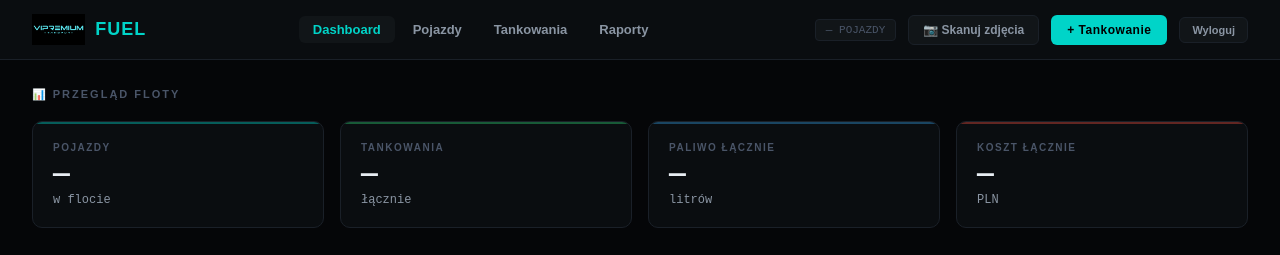
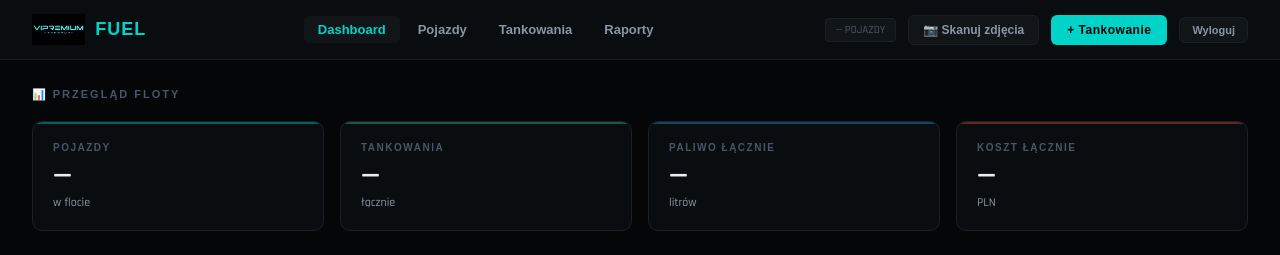
Before and after one commit to MRogos/FLEETFUEL, a plain HTML site: page frontend/index.html in a window 1280 px wide. Shown: the top 255 px of the page. Drawn offline with Linux system fonts and the light colour scheme; no server answers.

Commit message:
Update style.css

```diff
--- a/frontend/css/style.css
+++ b/frontend/css/style.css
@@ -12,7 +12,7 @@
   --green: #2ecc71;
   --red: #e74c3c;
   --blue: #3498db;
-  --mono: 'Share Tech Mono', monospace;
+  --mono: 'Rajdhani', sans-serif;
   --sans: 'Syne', sans-serif;
 }
 
@@ -143,10 +143,11 @@ nav button.active { background: var(--bg3); color: var(--accent); }
 
 .stat-value {
   font-family: var(--mono);
-  font-size: 28px;
+  font-size: 30px;
   font-weight: 700;
   color: var(--text);
   line-height: 1;
+  letter-spacing: 0.5px;
 }
 
 .stat-unit {
```
